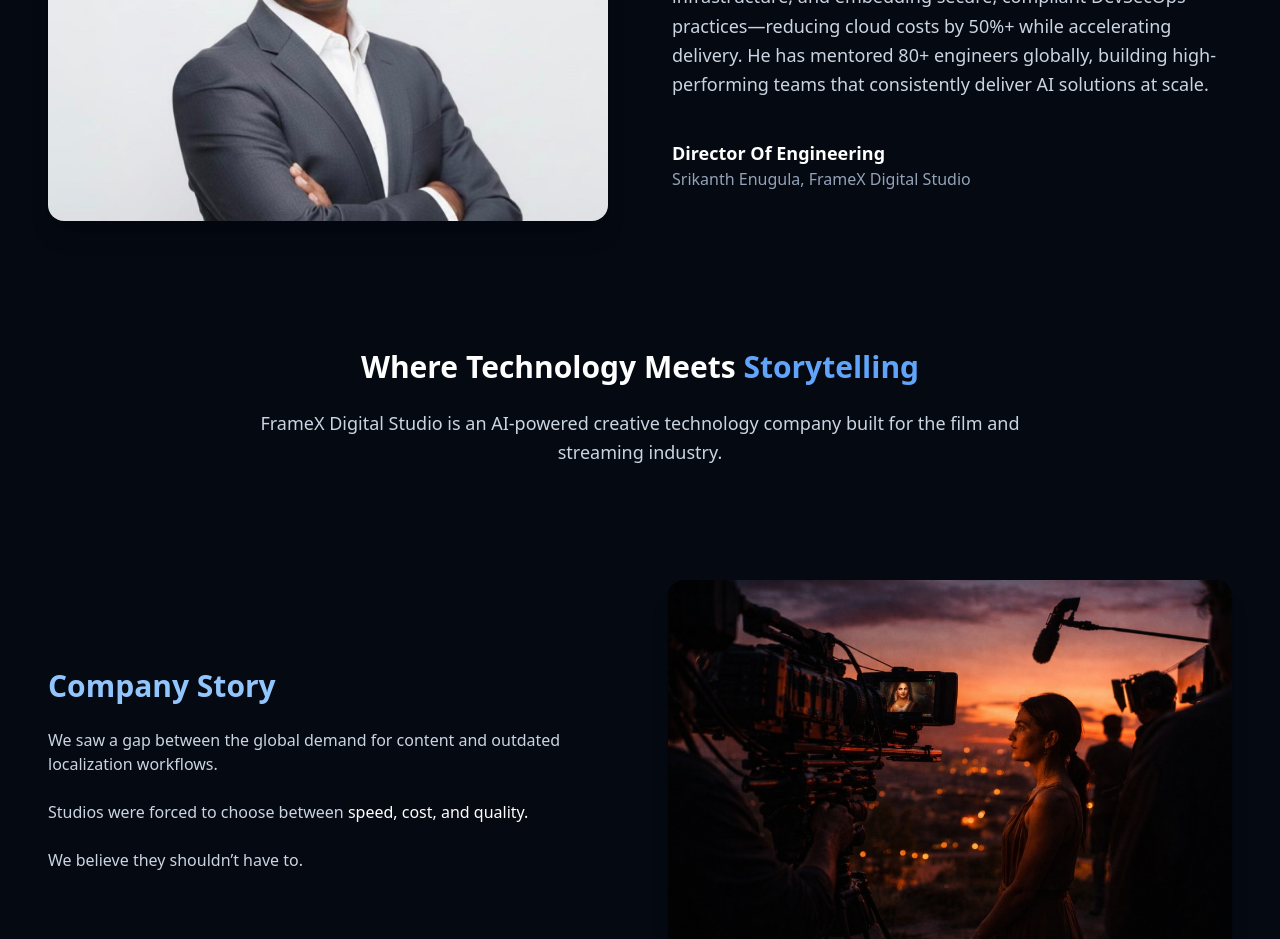
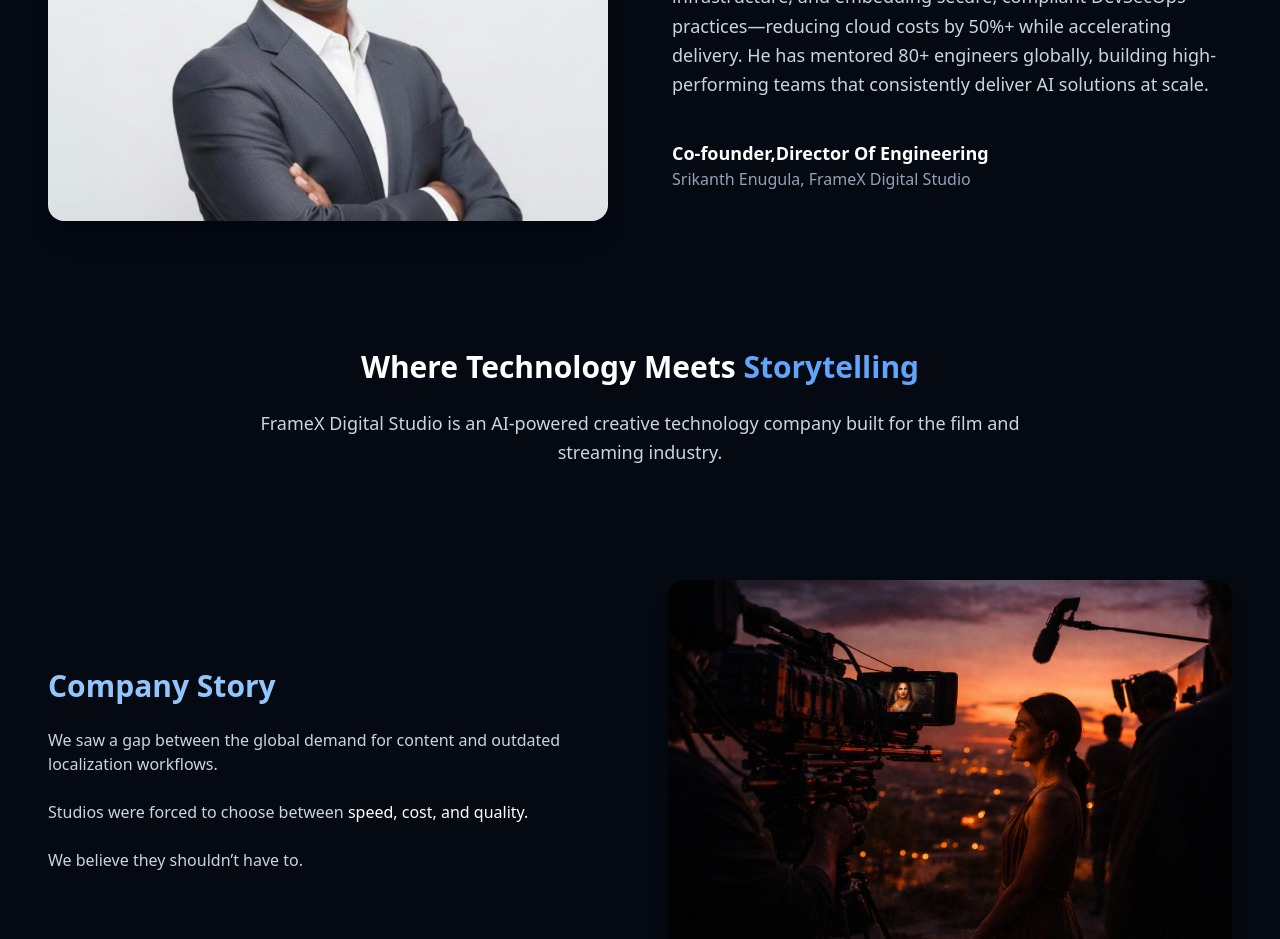
Before and after one commit to FrameXStudio/Ai-FrameXstudio, a React (Vite) app: page /about in a window 1280 px wide. Shown: the part 940-1879 px from the top of the page. Built offline with nearby package versions, Linux system fonts and the light colour scheme.

Commit message:
co-founder

```diff
--- a/package.json
+++ b/package.json
@@ -23,6 +23,6 @@
     "autoprefixer": "^10.4.14",
     "postcss": "^8.4.27",
     "tailwindcss": "^3.3.0",
-    "vite": "^4.2.0"
+    "vite": "^7.3.1"
   }
 }
--- a/src/pages/About.jsx
+++ b/src/pages/About.jsx
@@ -127,7 +127,7 @@ export default function About() {
           </blockquote> */}
 
           <div className="pt-4">
-            <p className="text-white font-semibold text-lg">Director Of Engineering</p>
+            <p className="text-white font-semibold text-lg">Co-founder,Director Of Engineering</p>
             <p className="text-slate-400">
               Srikanth Enugula, FrameX Digital Studio
             </p>
```
Also changed, not shown: 1 other file (tests, documents, lock files or other folders).
